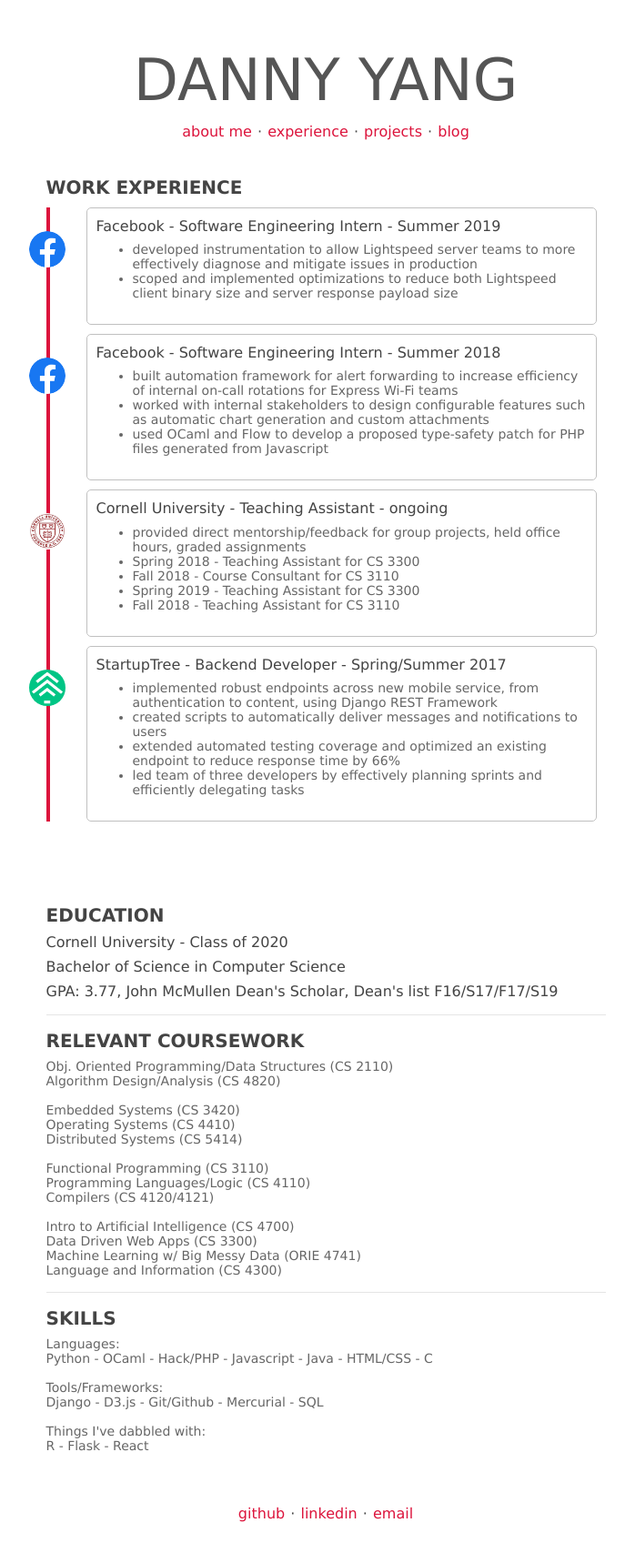
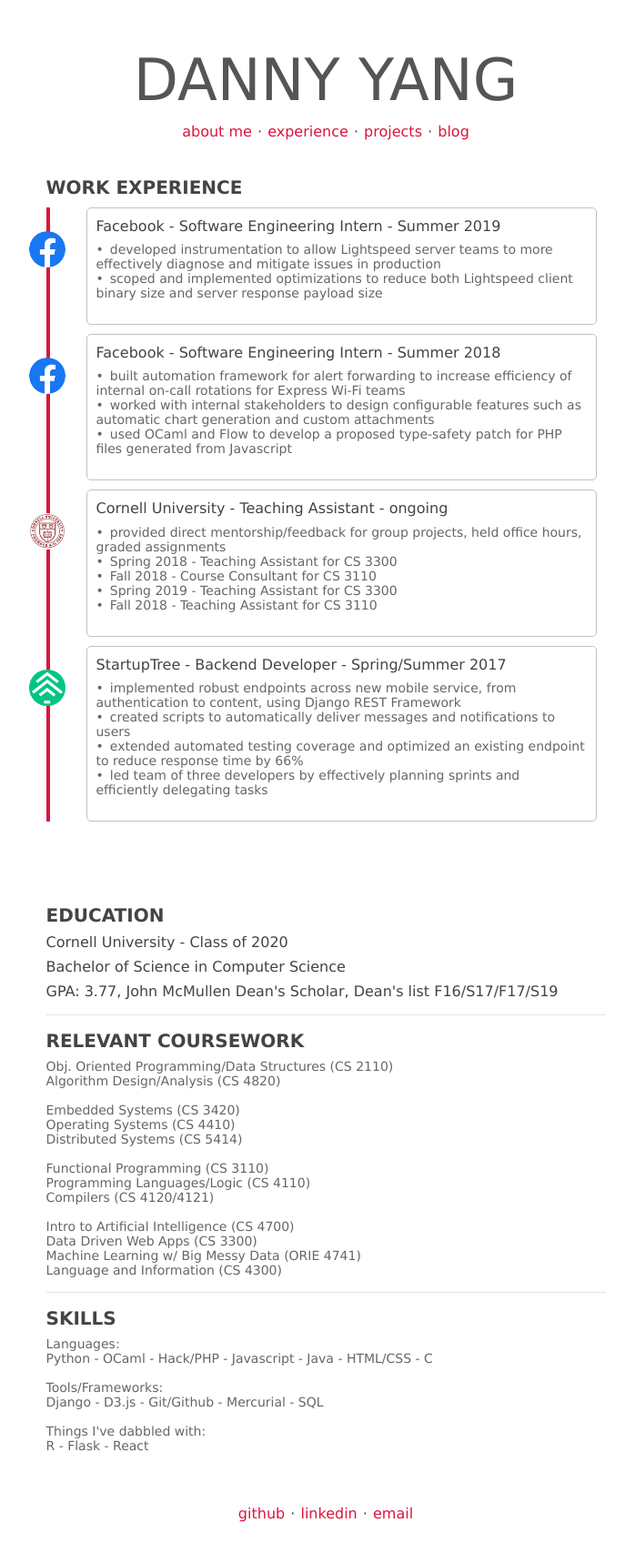
Before and after one commit to yangdanny97/yangdanny97.github.io, a Jekyll site: the page built from experience/index.html, in a window 1280 px wide. Shown: the whole page at 91% size, without its empty margins (282-969 px from the left). Built offline with Jekyll 4.4.1, drawn with Linux system fonts in a browser that asks for light colours.

Commit message:
separate bullet point style

```diff
--- /dev/null
+++ b/css/site-style.css
@@ -0,0 +1,9 @@
+ul {
+    padding-left: 0;
+    list-style-type: none;
+}
+
+ul li:before {
+    content: "•";
+    margin-right: .5em;
+}
--- a/experience/index.html
+++ b/experience/index.html
@@ -2,6 +2,7 @@
 layout: default
 title: Danny Yang - Experience
 ---
+<link rel='stylesheet' href="{{ site.url }}/css/site-style.css">
 <style>
 	.timeline {
 		border-left: 4px solid crimson;
--- a/projects/index.html
+++ b/projects/index.html
@@ -2,6 +2,7 @@
 layout: default
 title: Danny Yang - Projects
 ---
+<link rel='stylesheet' href="{{ site.url }}/css/site-style.css">
 <style>
 	.project-item {
 		border-radius: 5px;
```
Also changed, not shown: css/style.css (+0 -10 lines).
